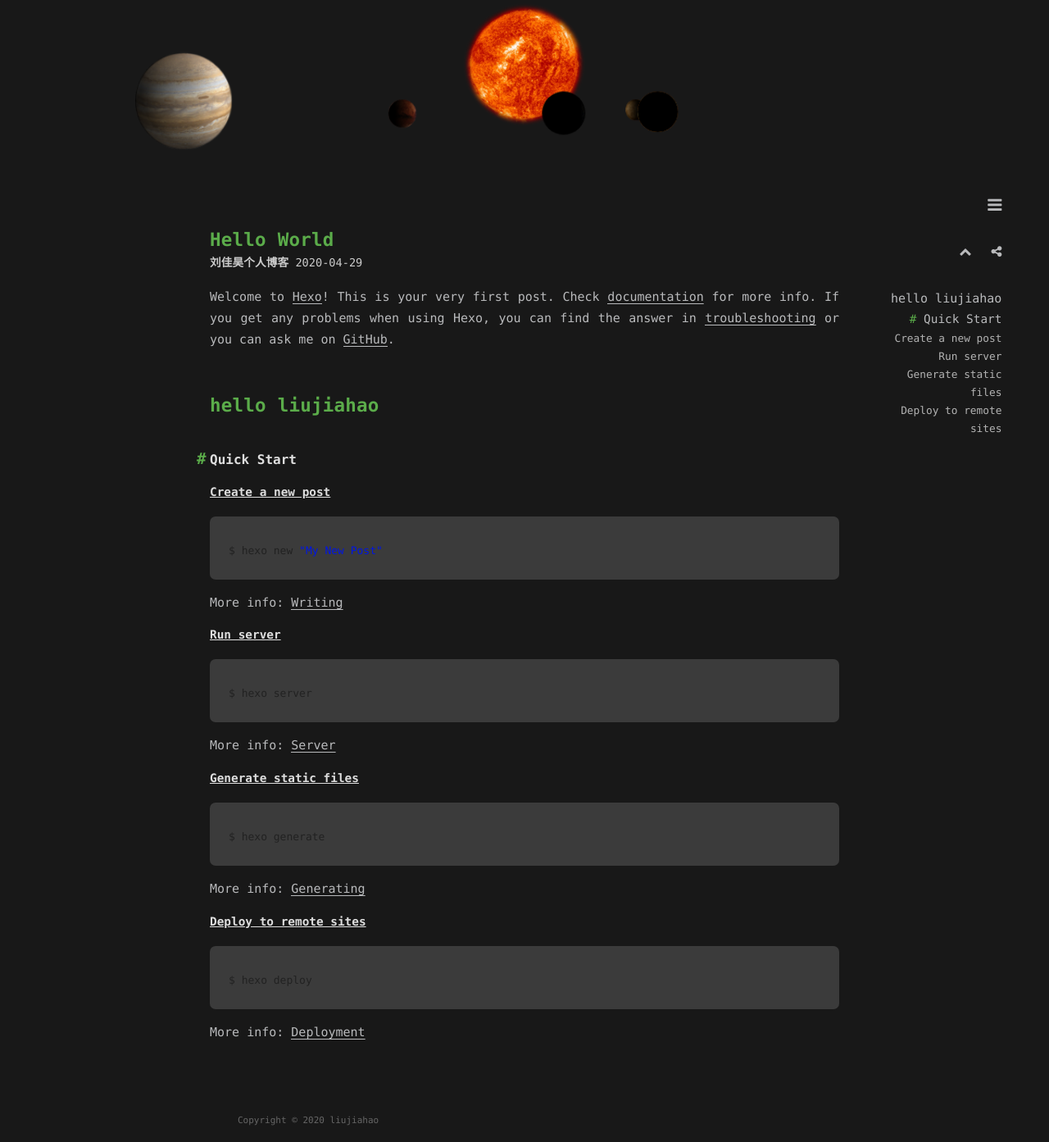
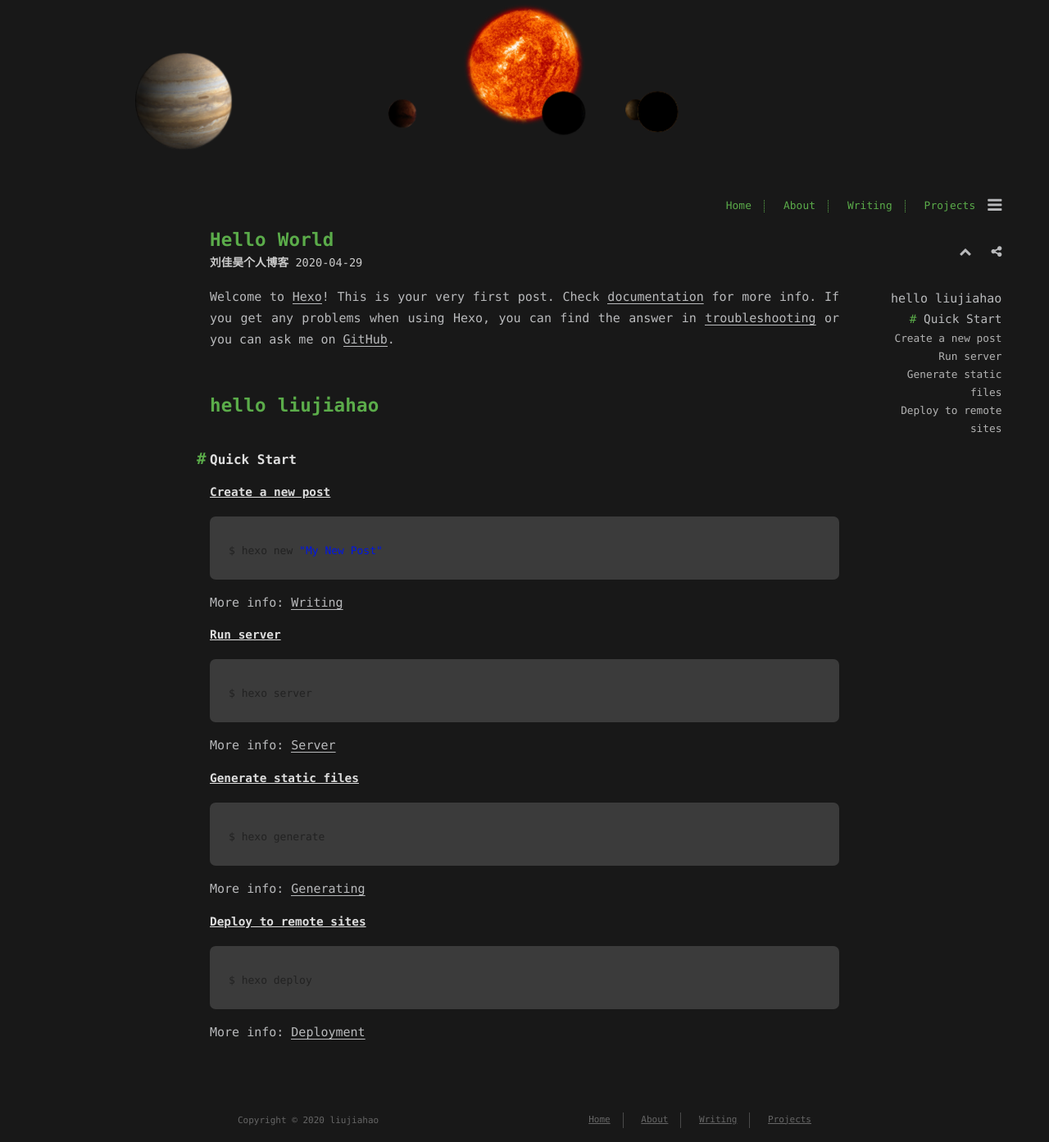
Before and after one commit to liujiahao-x/liujiahao-x.github.io, a plain HTML site: page 2020/04/29/hello-world/index.html in a window 1280 px wide. Shown: the part 28-1421 px from the top of the page at 82% size. Drawn offline with Linux system fonts and the light colour scheme.

Commit message:
Site updated: 2020-04-30 13:58:37

```diff
--- a/2020/04/29/hello-world/index.html
+++ b/2020/04/29/hello-world/index.html
@@ -1,5 +1,5 @@
 <!DOCTYPE html>
-<html lang=zh>
+<html lang=en>
 <head>
     <!-- so meta -->
     <meta charset="utf-8">
@@ -12,6 +12,7 @@
 <meta property="og:url" content="https://liujiahao-x.github.io/2020/04/29/hello-world/index.html">
 <meta property="og:site_name" content="刘佳昊个人博客">
 <meta property="og:description" content="Welcome to Hexo! This is your very first post. Check documentation for more info. If you get any problems when using Hexo, you can find the answer in troubleshooting or you can ask me on GitHub. hello">
+<meta property="og:locale" content="en_US">
 <meta property="article:published_time" content="2020-04-29T09:03:45.042Z">
 <meta property="article:modified_time" content="2020-04-29T09:28:40.810Z">
 <meta property="article:author" content="liujiahao">
@@ -96,6 +97,14 @@
   <span id="menu">
     <span id="nav">
       <ul>
+
+          <li><a href="/home/">Home</a></li>
+
+          <li><a href="/about/">About</a></li>
+
+          <li><a href="/archives/">Writing</a></li>
+
+          <li><a href="https://github.com/liujiahao-x" target="_blank" rel="noopener">Projects</a></li>
 
       </ul>
     </span>
@@ -190,6 +199,14 @@
     <div id="nav-footer" style="display: none">
       <ul>
 
+          <li><a href="/home/">Home</a></li>
+
+          <li><a href="/about/">About</a></li>
+
+          <li><a href="/archives/">Writing</a></li>
+
+          <li><a href="https://github.com/liujiahao-x" target="_blank" rel="noopener">Projects</a></li>
+
       </ul>
     </div>
 
@@ -234,6 +251,14 @@
     <nav>
       <ul>
 
+          <li><a href="/home/">Home</a></li>
+
+          <li><a href="/about/">About</a></li>
+
+          <li><a href="/archives/">Writing</a></li>
+
+          <li><a href="https://github.com/liujiahao-x" target="_blank" rel="noopener">Projects</a></li>
+
       </ul>
     </nav>
   </div>
```
Also changed, not shown: about/index.html (+18 -1 lines), archives/2020/04/index.html (+18 -1 lines), archives/2020/index.html (+18 -1 lines), archives/index.html (+18 -1 lines), categories/index.html (+18 -1 lines), index.html (+18 -1 lines), tags/index.html (+18 -1 lines).
